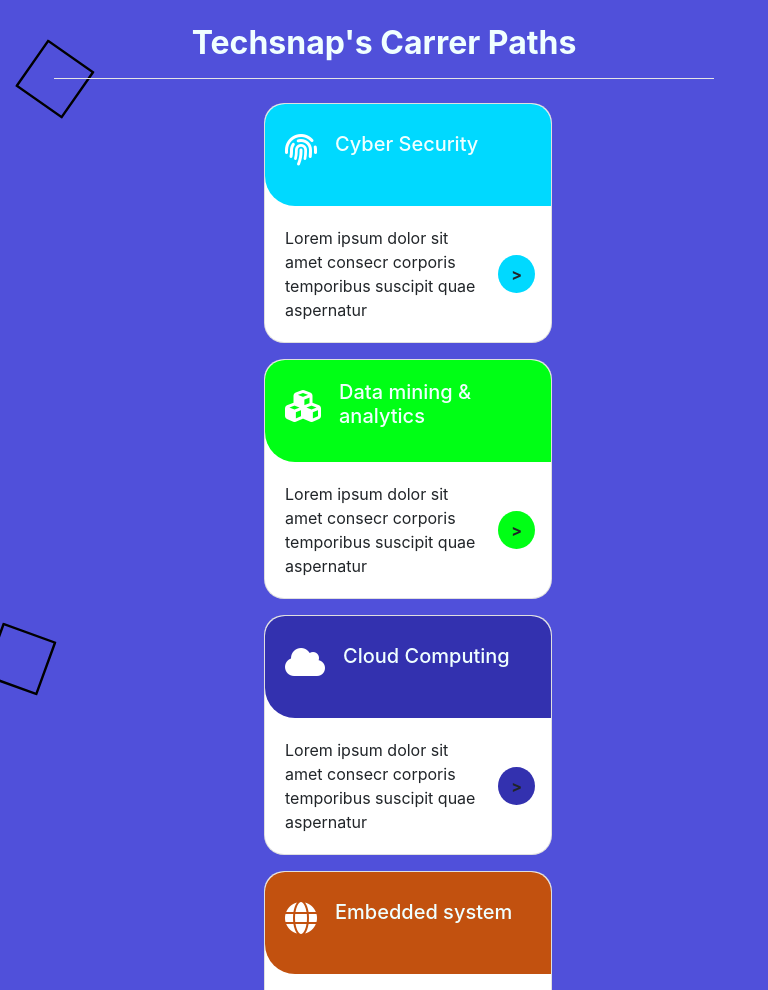
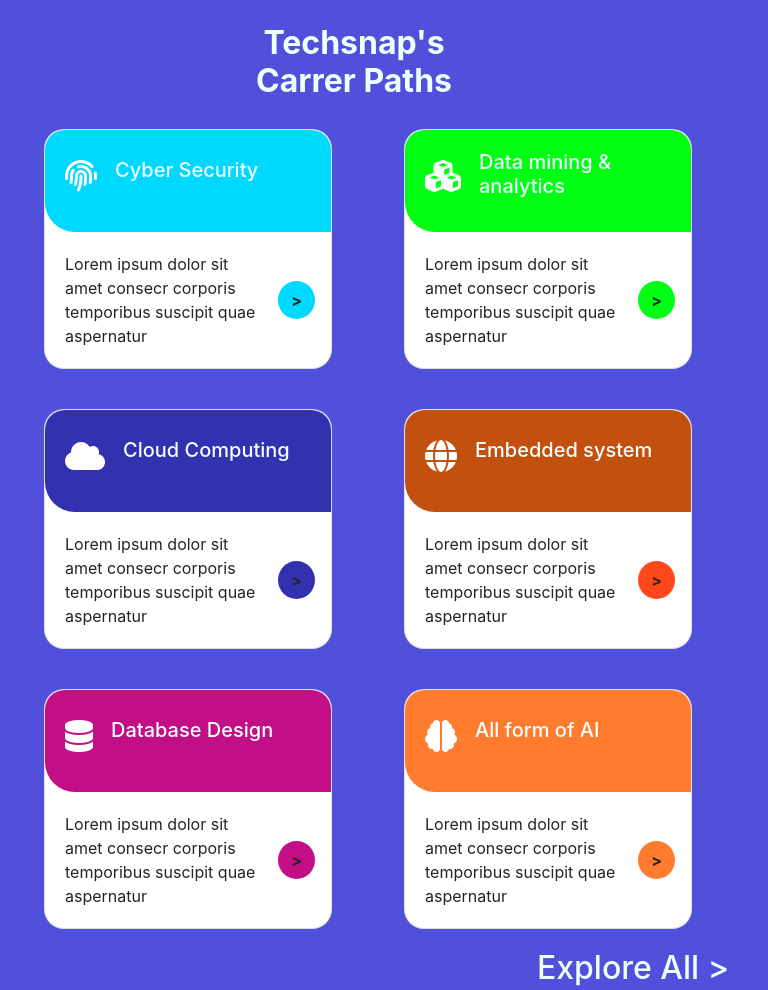
Before and after one commit to pandeyom331/techsnap2, a plain HTML site: page index.html in a window 768 px wide. Shown: the top 990 px of the page. Drawn offline with nearby package versions, Linux system fonts and the light colour scheme.

Commit message:
Update index.html

```diff
--- a/index.html
+++ b/index.html
@@ -10,7 +10,7 @@
     <link rel="stylesheet" href="https://cdn.jsdelivr.net/npm/bootstrap@4.6.0/dist/css/bootstrap.min.css"
         integrity="sha384-B0vP5xmATw1+K9KRQjQERJvTumQW0nPEzvF6L/Z6nronJ3oUOFUFpCjEUQouq2+l" crossorigin="anonymous" />
     <script src="https://kit.fontawesome.com/9bb8901042.js" crossorigin="anonymous"></script>
-  <title>Document</title>
+    <title>mobile v2 perfect</title>
     <style>
         * {
             padding: 0;
@@ -22,6 +22,7 @@
             margin-top: 20px;
             margin-bottom: 20px;
         }
+
 
         i {
             margin: 10px 10px;
@@ -100,72 +101,67 @@
                 text-align: center;
                 font-weight: 600;
             }
-
-      .real1{
-        position: absolute;
         }
 
-      .real3 {
-        position:inherit;
-      }
-    }
-
-    @media only screen and (max-width: 780px) {
+        @media only screen and (max-width: 900px) {
             h1 {
                 font-size: xx-large;
                 text-align: center;
             }
-
-      .real1{
-        position: absolute;
-      }
-      .real3 {
-        position:inherit;
-      }
         }
 
-    @media only screen and (max-width: 950px) {
-      .row {
-        display: flex;
-        flex-direction: column;
-        align-items: center;
-        justify-content: center;
-      }
-
-      h1 {
-        font-size: xx-large;
-        text-align: center;
-      }
-
-      .real1{
-        position: absolute;
-      }
-
-      .real3 {
-        position:inherit;
+        @media only screen and (max-width: 900px) {
+            .col-md-4 {
+                padding: 20px !important;
             }
 
         }
 
-    @media only screen and (max-width: 960px) and (min-width:750px) {
-
-      .col-md-4 {
-        padding: 0 !important;
+        @media only screen and (max-width: 1411px) {
+      .real3 {
+        position:absolute;
       }
       .real1{
         position: absolute;
       }
-      .real3 {
-        position:inherit;
+      .real{
+        position: absolute;
+      }
+      .real2{
+        position:absolute;
       }
     }
 
-    @media only screen and (max-width: 1411px) {
-      .real3 {
-        position:inherit;
+        @media only screen and (max-width:1100px) and (min-width: 900px) {
+            .row {
+
+                display: grid;
+                grid-template-columns: repeat(2, 2fr);
+            }
+
+            h1 {
+                text-align: center;
+            }
+
+            .col-md-4 {
+                padding: 20px !important;
             }
         }
 
+
+        @media only screen and (min-width: 300px) and (max-width:900px) {
+            .row {
+
+                display: grid;
+                grid-template-columns: repeat(2, 2fr);
+            }
+
+            h1{
+                margin-left: 200px;
+                text-align: center;
+                width: 200px;
+            }
+        }
     </style>
 </head>
 
@@ -183,11 +179,10 @@
                 <img src="./rec.svg" alt="" class="real1" style="width: 80%;">
             </div>
             <h1 class="mt-4" style="font-weight: 700;">Techsnap's Carrer Paths</h1>
-      <hr color="white" />
         </div>
 
         <div class="row">
-      <div class="col-12 col-md-4 my-2 p-5">
+            <div class="col-12 col-md-4  p-4">
                 <div class="card" style="width: 18rem">
                     <div class="top" style="background-color: rgb(0, 217, 255)">
                         <div class="card-img-top">
@@ -211,7 +206,7 @@
             </div>
 
 
-      <div class="col-12 col-md-4 my-2 p-5">
+            <div class="col-12 col-md-4  p-4">
                 <div class="card" style="width: 18rem">
                     <div class="top" style="background-color: rgb(0, 255, 21)">
                         <div class="card-img-top">
@@ -239,7 +234,7 @@
                 <img src="./rec.svg" alt="" class="real3" style="width: 80%;">
             </div>
 
-      <div class="col-12 col-md-4 my-2 p-5">
+            <div class="col-12 col-md-4  p-4">
                 <div class="card" style="width: 18rem">
                     <div class="top" style="background-color: rgb(51, 49, 175)">
                         <div class="card-img-top">
@@ -263,7 +258,7 @@
                 </div>
             </div>
 
-      <div class="col-12 col-md-4 my-2 p-5">
+            <div class="col-12 col-md-4  p-4">
                 <div class="card" style="width: 18rem">
                     <div class="top" style="background-color: rgb(194, 81, 15)">
                         <div class="card-img-top">
@@ -287,7 +282,7 @@
                 </div>
             </div>
 
-      <div class="col-12 col-md-4 my-2 p-5">
+            <div class="col-12 col-md-4  p-4">
                 <div class="card" style="width: 18rem">
                     <div class="top" style="background-color: rgb(194, 15, 134)">
                         <div class="card-img-top">
@@ -311,7 +306,7 @@
                 </div>
             </div>
 
-      <div class="col-12 col-md-4 my-2 p-5">
+            <div class="col-12 col-md-4  p-4">
                 <div class="card" style="width: 18rem">
                     <div class="top" style="background-color: rgb(255, 124, 47)">
                         <div class="card-img-top">
@@ -342,8 +337,10 @@
     </div>
 </body>
 <script src="https://code.jquery.com/jquery-3.5.1.slim.min.js"
-  integrity="sha384-DfXdz2htPH0lsSSs5nCTpuj/zy4C+OGpamoFVy38MVBnE+IbbVYUew+OrCXaRkfj" crossorigin="anonymous"></script>
+    integrity="sha384-DfXdz2htPH0lsSSs5nCTpuj/zy4C+OGpamoFVy38MVBnE+IbbVYUew+OrCXaRkfj"
+    crossorigin="anonymous"></script>
 <script src="https://cdn.jsdelivr.net/npm/bootstrap@4.6.0/dist/js/bootstrap.bundle.min.js"
-  integrity="sha384-Piv4xVNRyMGpqkS2by6br4gNJ7DXjqk09RmUpJ8jgGtD7zP9yug3goQfGII0yAns" crossorigin="anonymous"></script>
+    integrity="sha384-Piv4xVNRyMGpqkS2by6br4gNJ7DXjqk09RmUpJ8jgGtD7zP9yug3goQfGII0yAns"
+    crossorigin="anonymous"></script>
 
 </html>
```
Lines whose indentation alone changed are shown as unchanged.
